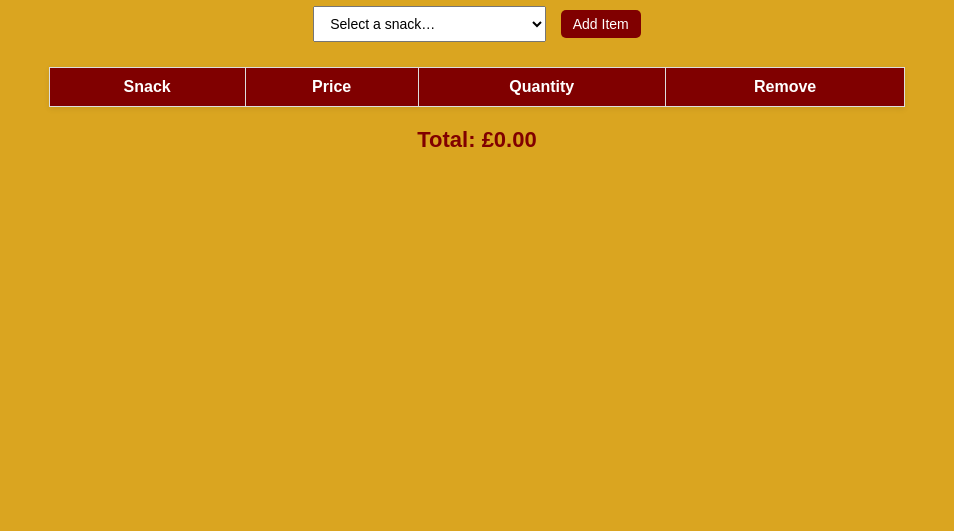
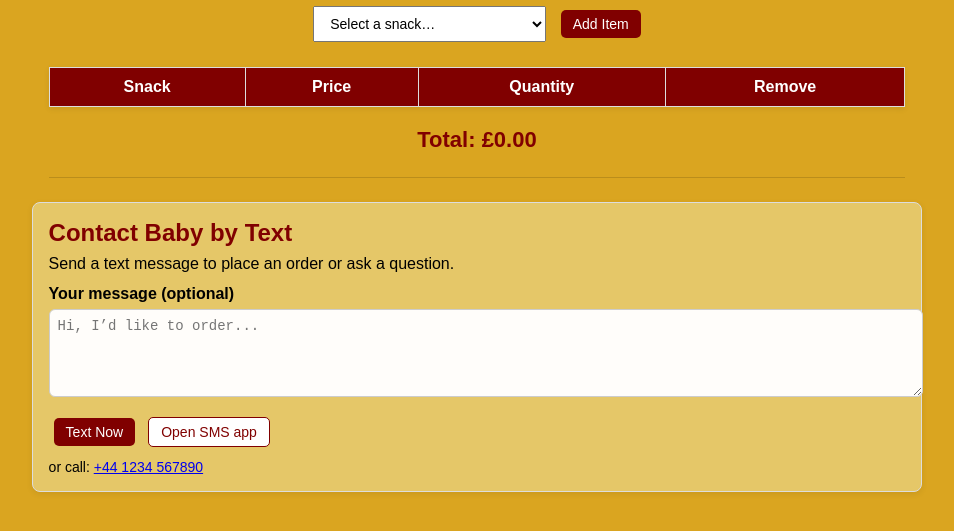
Before and after one commit to piravienfive/snack-prices, a plain HTML site: page index.html in a window 1280 px wide. Shown: the part 107-638 px from the top of the page, without its empty margins (163-1117 px from the left). Drawn offline with Linux system fonts and the light colour scheme.

Commit message:
added contact section and styling

```diff
--- a/index.html
+++ b/index.html
@@ -11,6 +11,16 @@
   <div class="controls">
     <select id="snackSelect">
       <option value="" disabled selected>Select a snack…</option>
+        <option value="muttonRoll">Mutton Roll (£1.20 each)</option>
+        <option value="fishPatties">Fish Patties (£1.50 each)</option>
+        <option value="muttonPatties">Mutton Patties (£1.80 each)</option>
+        <option value="seeniChippi">Seeni Chippi (£0.80 per 100g)</option>
+        <option value="murruku">Murruku (£0.50 each)</option>
+        <option value="vaddai">Vaddai (£0.70 each)</option>
+        <option value="laddu">Laddu (£1.00 each)</option>
+        <option value="ariyatharam">Ariyatharam (£1.50 each)</option>
+        <option value="mixer">Mixer (£1.20 per 100g)</option>
+        <option value="valapaniyaram">Valapaniyaram (£1.20 each)</option>
     </select>
     <button onclick="addItem()">Add Item</button>
   </div>
@@ -25,6 +35,25 @@
   </table>
 
   <div id="total">Total: £0.00</div>
+  <hr class="divider">
+
+  <section class="contact">
+    <h2>Contact Baby by Text</h2>
+    <p class="contact-note">Send a text message to place an order or ask a question.</p>
+
+    <form id="smsForm">
+      <label for="smsMessage">Your message (optional)</label>
+      <textarea id="smsMessage" rows="3" placeholder="Hi, I’d like to order..."></textarea>
+
+      <div class="contact-actions">
+        <button type="submit">Text Now</button>
+        <a id="smsFallback" class="secondary" href="#">Open SMS app</a>
+      </div>
+
+      <p class="contact-alt">or call: <a id="telLink" href="#">+44 1234 567890</a></p>
+    </form>
+  </section>
+
 
   <script src="script.js"></script>
 </body>
--- a/style.css
+++ b/style.css
@@ -68,3 +68,77 @@ button {
 button:hover {
   background: maroon;
 }
+
+/* Contact section */
+
+.divider {
+  border: 0;
+  height: 1px;
+  background: rgba(0,0,0,0.15);
+  margin: 24px auto;
+  width: 70%;
+}
+
+.contact {
+  width: 70%;
+  margin: 0 auto 40px auto;
+  background: #e5c768;
+  border: 1px solid #ddd;
+  border-radius: 8px;
+  padding: 16px;
+  box-shadow: 0 2px 6px rgba(0,0,0,0.08);
+}
+
+.contact h2 {
+  margin: 0 0 8px 0;
+  color: maroon;
+  text-align: left;
+}
+
+.contact-note {
+  margin: 0 0 12px 0;
+}
+
+#smsForm label {
+  display: block;
+  font-weight: bold;
+  margin-bottom: 6px;
+}
+
+#smsForm textarea {
+  width: 100%;
+  resize: vertical;
+  min-height: 70px;
+  padding: 8px;
+  font-size: 14px;
+  border: 1px solid #ccc;
+  border-radius: 6px;
+  margin-bottom: 12px;
+  background: #fffdfa;
+}
+
+.contact-actions {
+  display: flex;
+  gap: 8px;
+  align-items: center;
+  margin-bottom: 8px;
+}
+
+.contact a.secondary {
+  background: #ffffff;
+  color: maroon;
+  border: 1px solid maroon;
+  border-radius: 5px;
+  padding: 6px 12px;
+  text-decoration: none;
+  font-size: 14px;
+}
+
+.contact a.secondary:hover {
+  background: #f8e6e6;
+}
+
+.contact-alt {
+  font-size: 14px;
+  margin: 0;
+}
```
